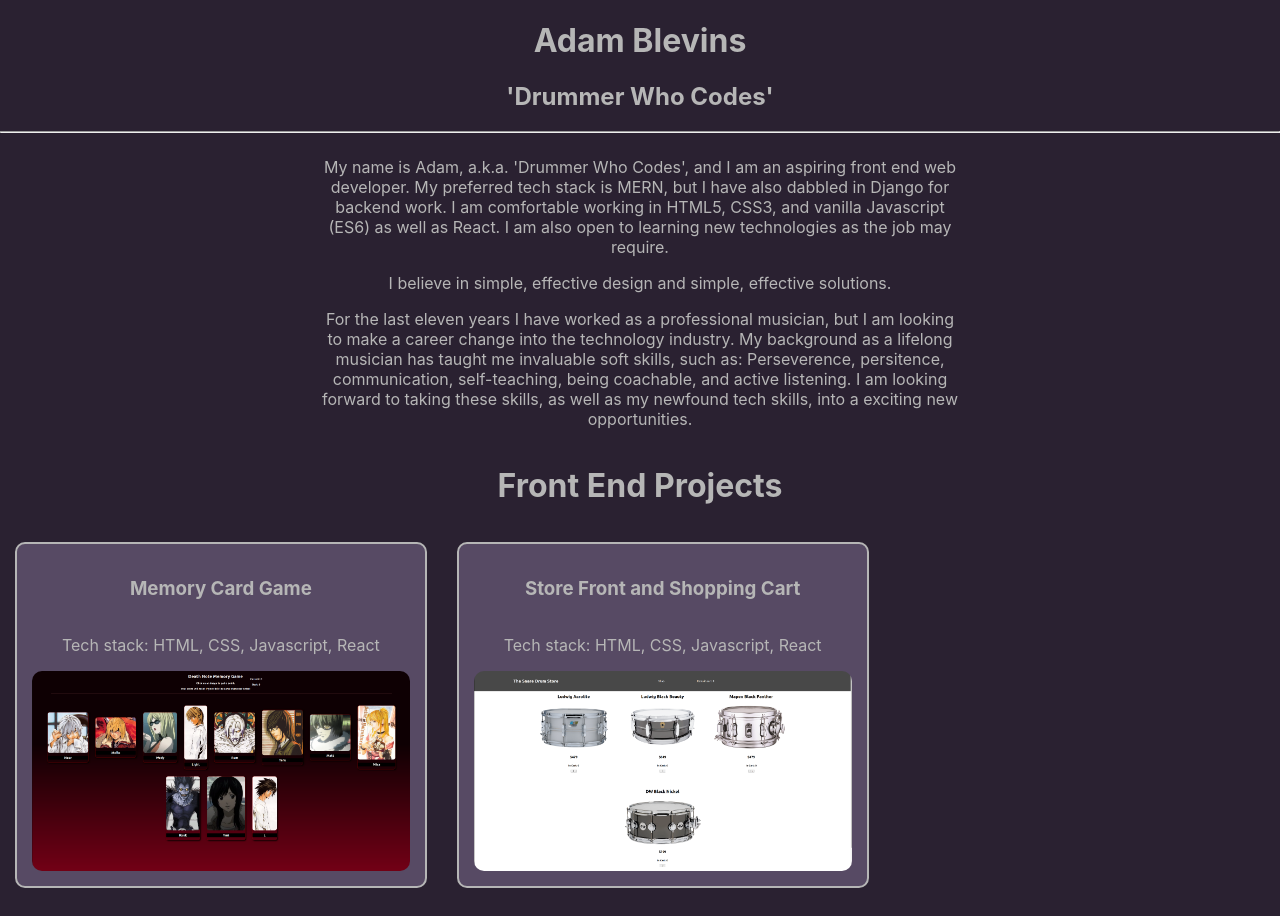
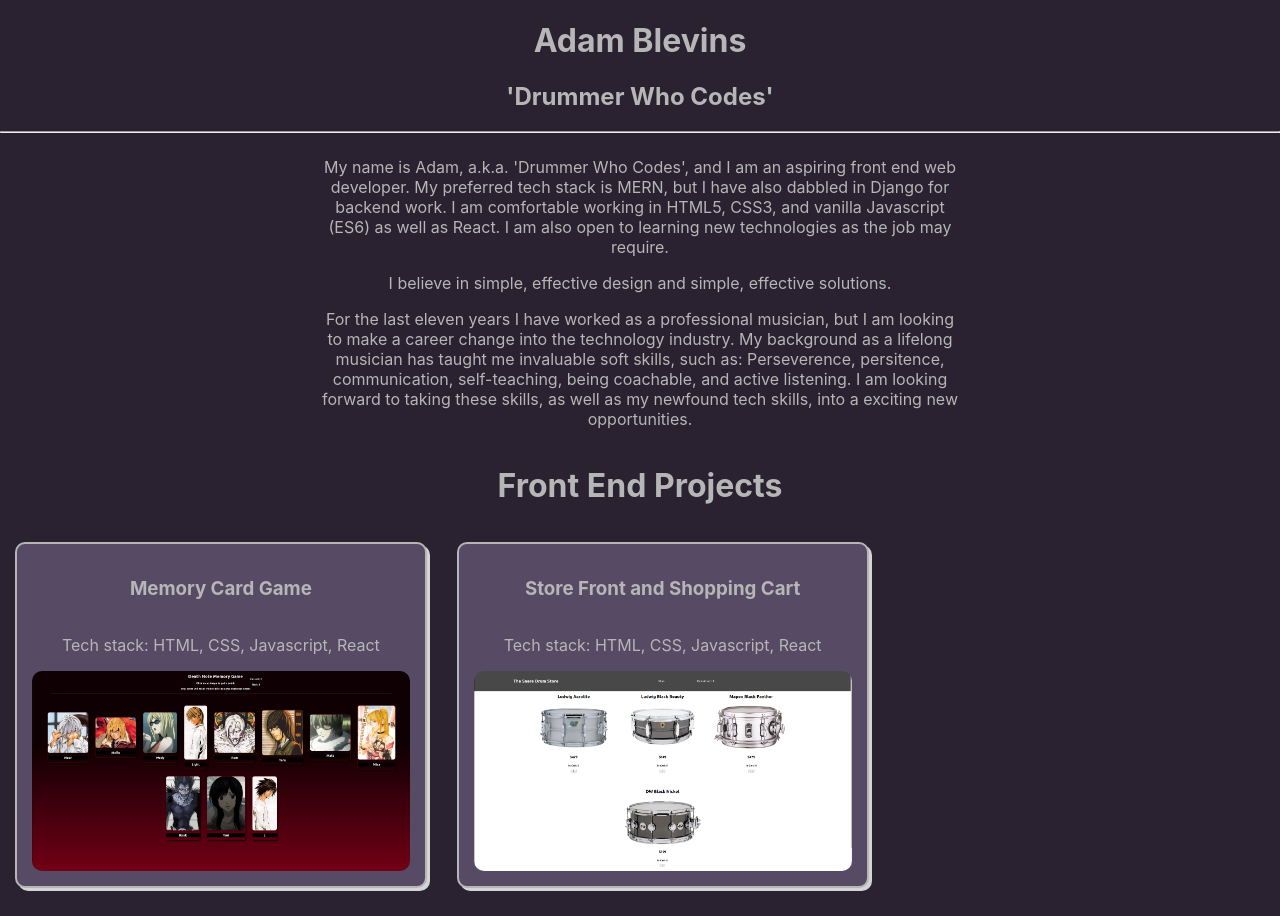
Before and after one commit to blevinspercussion/portfolio-site, a React (Create React App) app: page / in a window 1280 px wide. Shown: the top 916 px of the page. Built offline with nearby package versions, Linux system fonts and the light colour scheme; the HTML template or start-up script is replaced by a standard one.

Commit message:
added box shadow project cards

```diff
--- a/src/components/components.css
+++ b/src/components/components.css
@@ -40,7 +40,11 @@
     margin: 15px;
     border-radius: 10px;
     background-color: var(--card-bg);
+    box-shadow: 3px 3px 0px rgba(255, 255, 255, 0.8);
+
 }
+
+
 
 img {
     height: 200px;
```
